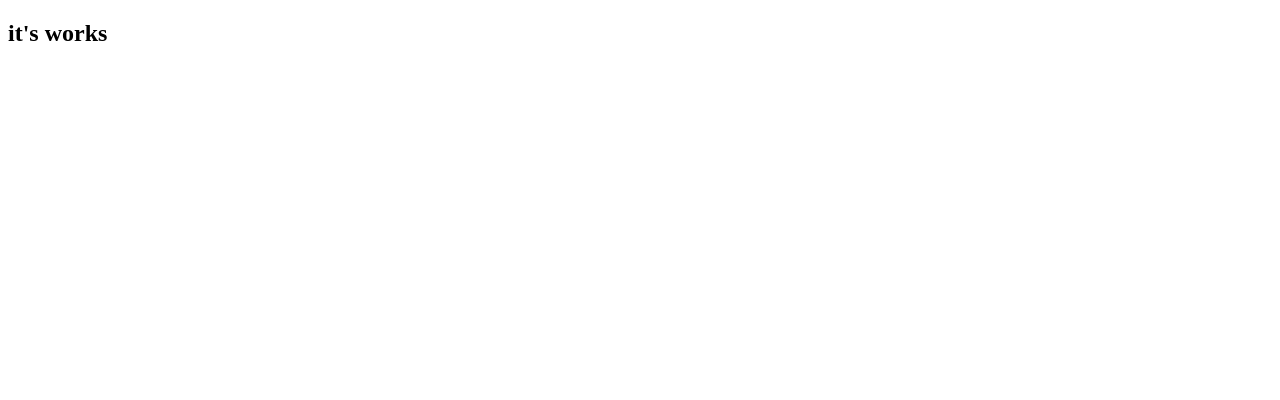
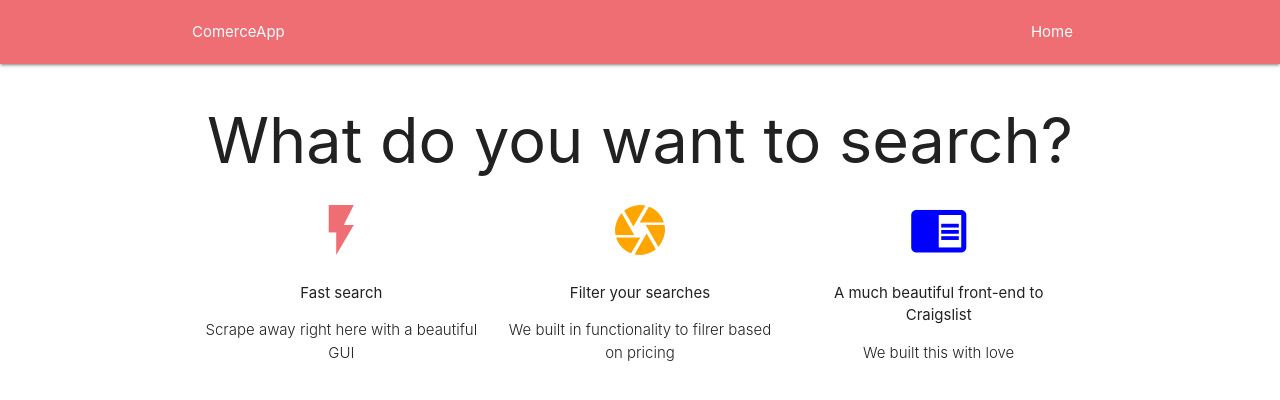
Before and after one commit to I-Lezhepecov-A/e-comerce_app, a Django app: page / in a window 1280 px wide. Before the commit the part shown is almost empty. Shown: the top 400 px of the page. Run offline with Django 3.2, Linux system fonts and the light colour scheme.

Commit message:
add templates plus static css file

```diff
--- a/comerce/ComerceApp/templates/base.html
+++ b/comerce/ComerceApp/templates/base.html
@@ -1,12 +1,55 @@
+{% load static %}
 <!DOCTYPE html>
 <html lang="en">
     <head>
         <meta charset="UTF-8">
         <meta name="viewport" content="width=device-width, initial-scale=1.0">
         <meta http-equiv="X-UA-Compatible" content="ie=edge">
+        <link rel="stylesheet" href="{% static 'css/style.css' %}">
+        <link href="https://fonts.googleapis.com/icon?family=Material+Icons" rel="stylesheet">
+        <link rel="stylesheet" href="https://cdnjs.cloudflare.com/ajax/libs/materialize/1.0.0/css/materialize.min.css">
         <title>hello</title>
 </head>
 <body>
-        <h2>it's works</h2>
+    <nav>
+        <div class="container nav-wrapper">
+            <a href="/" class="brand_logo">ComerceApp</a>
+            <ul id="nav-moblie" class="right">
+                <li><a href="/">Home</a></li>
+            </ul>
+        </div>
+    </nav>
+    <div class="container">
+        <h1 style="text-align: center">What do you want to search?</h1>
+        <div class="row">
+            <div class="col s4">
+                <div class="center">
+                    <i class="material-icons medium" style="color: #EE6E73">flash_on</i>
+                    <p>Fast search</p>
+                    <p class="light center">Scrape away right here with a beautiful GUI</p>
+                </div>
+            </div>
+            <div class="col s4">
+                <div class="center">
+                    <i class="material-icons medium" style="color: orange">camera</i>
+                    <p>Filter your searches</p>
+                    <p class="light center">We built in functionality to filrer based on pricing</p>
+                </div>
+            </div>
+            <div class="col s4">
+                <div class="center">
+                    <i class="material-icons medium" style="color: blue">chrome_reader_mode</i>
+                    <p>A much beautiful front-end to Craigslist</p>
+                    <p class="light center">We built this with love</p>
+                </div>
+            </div>
+        </div>
+    </div>
+
+
+    {% block content %}
+
+    {%endblock content %}
+    <script src="https://cdnjs.cloudflare.com/ajax/libs/materialize/1.0.0/js/materialize.min.js"></script>
 </body>
 </html>
```
Also changed, not shown: comerce/ComerceApp/templates/ComerceApp/new_search.html (added, +12 -0 lines), comerce/db.sqlite3, comerce/static/css/style.css (added). Lines whose indentation alone changed are shown as unchanged.
